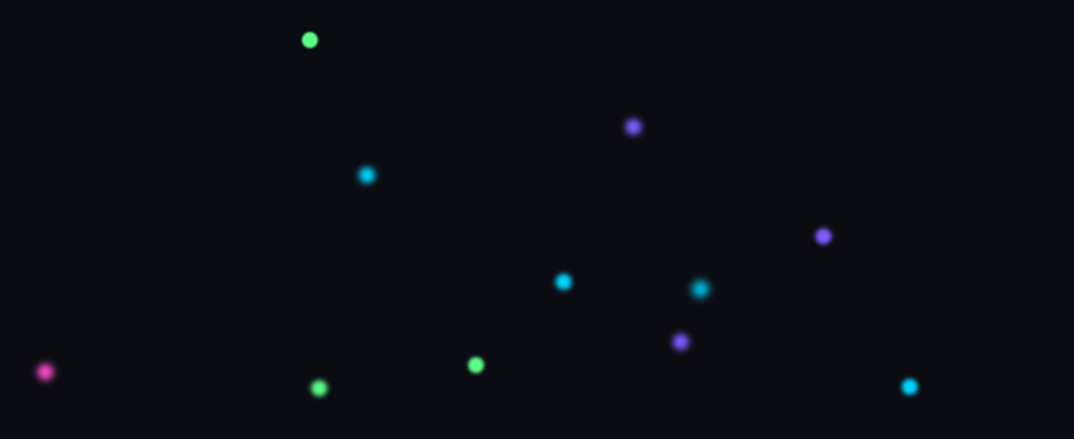
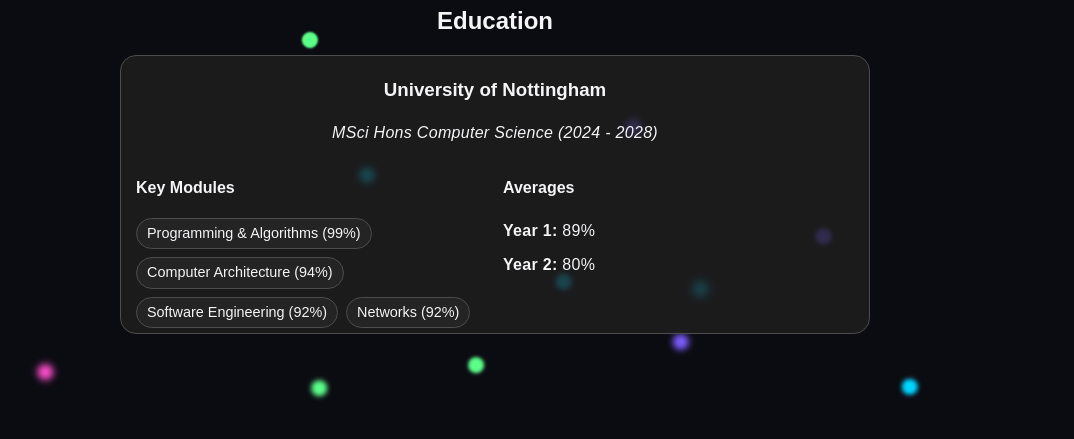
Before and after one commit to Mystical-a/portfolio, a plain HTML site: page index.html in a window 1280 px wide. Shown: the part 329-768 px from the top of the page, without its empty margins (145-1219 px from the left). Drawn offline with Linux system fonts and the light colour scheme.

Commit message:
Added uni to education and CV

```diff
--- a/index.html
+++ b/index.html
@@ -7,7 +7,7 @@
   <meta name="viewport" content="width=device-width, initial-scale=1" />
 
   <meta name="title" content="Ronan Berridge" />
-  <meta name="description" content="Ronan Berridge's Portpholio" />
+  <meta name="description" content="My Portpholio! See what I have been up do and what I am working on." />
   <link rel="stylesheet" href="background.css">
   <link rel="stylesheet" href="styles.css">
   <link rel="stylesheet" href="https://cdnjs.cloudflare.com/ajax/libs/font-awesome/6.4.0/css/all.min.css">
@@ -43,7 +43,7 @@
           <i class="fab fa-github"></i>
           <span class="link-text">GitHub</span>
         </a>
-        <a href="#" class="link-btn cv">
+        <a href="RonanBerridge.pdf" class="link-btn cv">
           <i class="fas fa-file-pdf"></i>
           <span class="link-text">CV</span>
         </a>
@@ -55,6 +55,44 @@
       </div>
     </section>
 
+    <!-- Section for education -->
+    <section>
+      <h2>Education</h2>
+      <div class="section">
+        <h3>University of Nottingham</h3>
+        <p><em>MSci Hons Computer Science (2024 - 2028)</em></p>
+
+        <!-- Split the section into averages and modules -->
+         <div class="section-grid">
+
+          <div class="section-left">
+            <h4>Key Modules</h4>
+            <div class="section-chips">
+              <span class="chip">Programming & Algorithms (99%)</span>
+              <span class="chip">Computer Architecture (94%)</span>
+              <span class="chip">Software Engineering (92%)</span>
+              <span class="chip">Networks (92%)</span>
+            </div>
+          </div>
+
+          <div class="section-right">
+            <h4>Averages</h4>
+            <p><strong>Year 1:</strong> 89%</p>
+            <p><strong>Year 2:</strong> 80%</p>
+          </div>
+
+        </div>
+
+      </div>
+
+    </section>
+
+    <!-- Section for projects & experience -->
+
+
+    <!-- Section for other stuff (certifications, interests, etc...) -->
+
+
   </div>
 
 </body>
--- a/styles.css
+++ b/styles.css
@@ -36,11 +36,46 @@ body {
 }
 
 .section p {
-    margin: 12px 0;
+    margin: 12px 0px;
     line-height: 1.6;
     letter-spacing: 0.3px;
     color: var(--text-main);
 }
+
+/* Allow sections to be split into two columns */
+.section-grid {
+    display: grid;
+    grid-template-columns: repeat(auto-fit, minmax(250px, 1fr));
+    gap: 16px;
+    align-items: start;;
+}
+
+.section-left, .section-right {
+    text-align: left;
+}
+.section-left p, .section-right p {
+    margin: 8px 0px;
+}
+
+/* Then add section chips to quickly display information */
+.section-chips {
+    display: flex;
+    flex-wrap: wrap;
+    gap: 8px;
+    margin-top: 8px;;
+}
+
+/* A chip is similar to a section, it has a highlighted background to show the key info */
+.chip {
+    display: inline-block;
+    padding: 6px 10px;
+    border: 1px solid var(--surface-border);
+    border-radius: 999px;
+    background: rgba(255,255,255,0.04);
+    font-size: 0.9rem;
+    line-height: 1.2;
+}
+
 
 /* Styles for the link buttons */
 /* Position them one after the other, in line with the previous segment */
```
Also changed, not shown: 1 other file.
